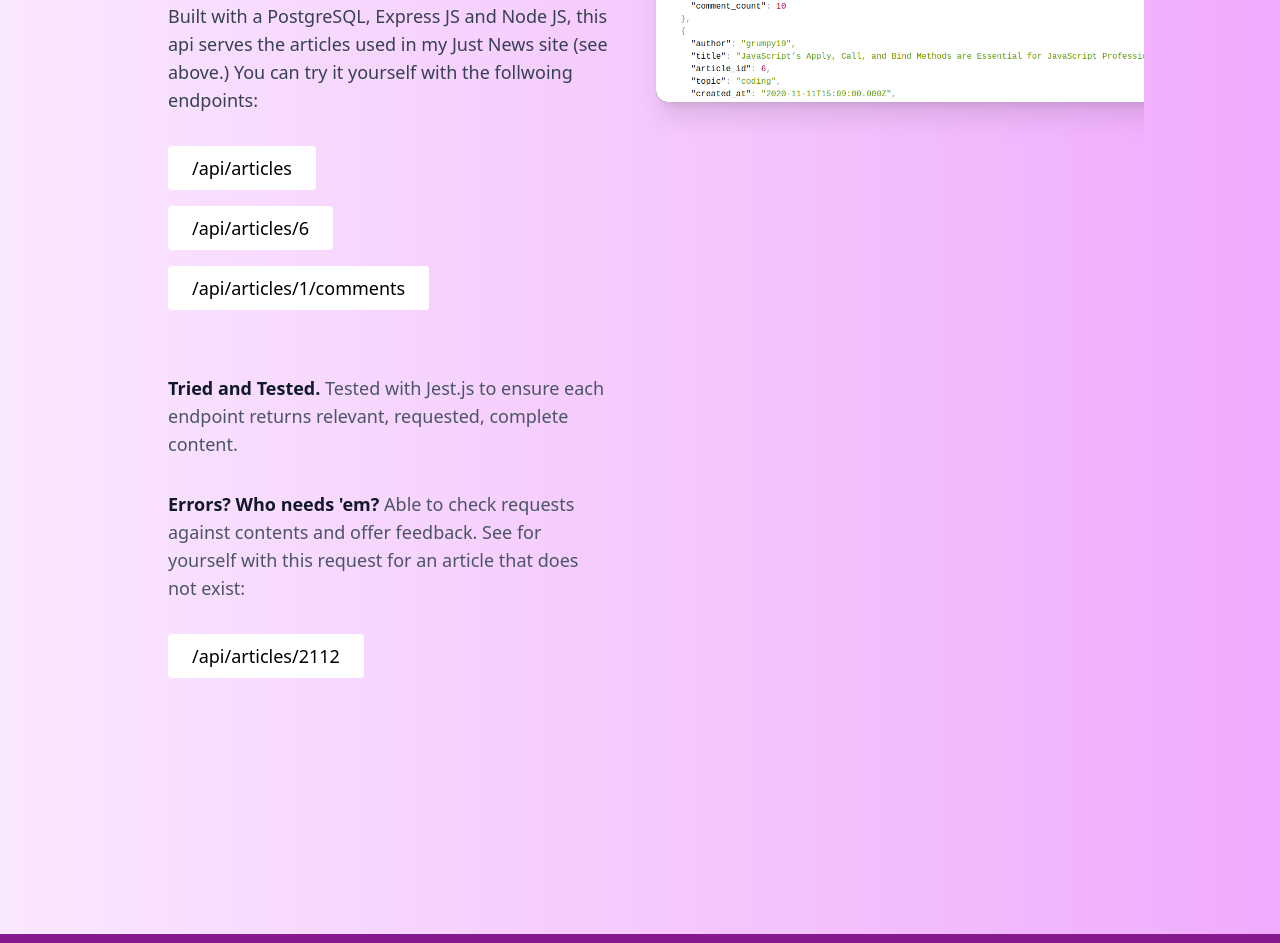
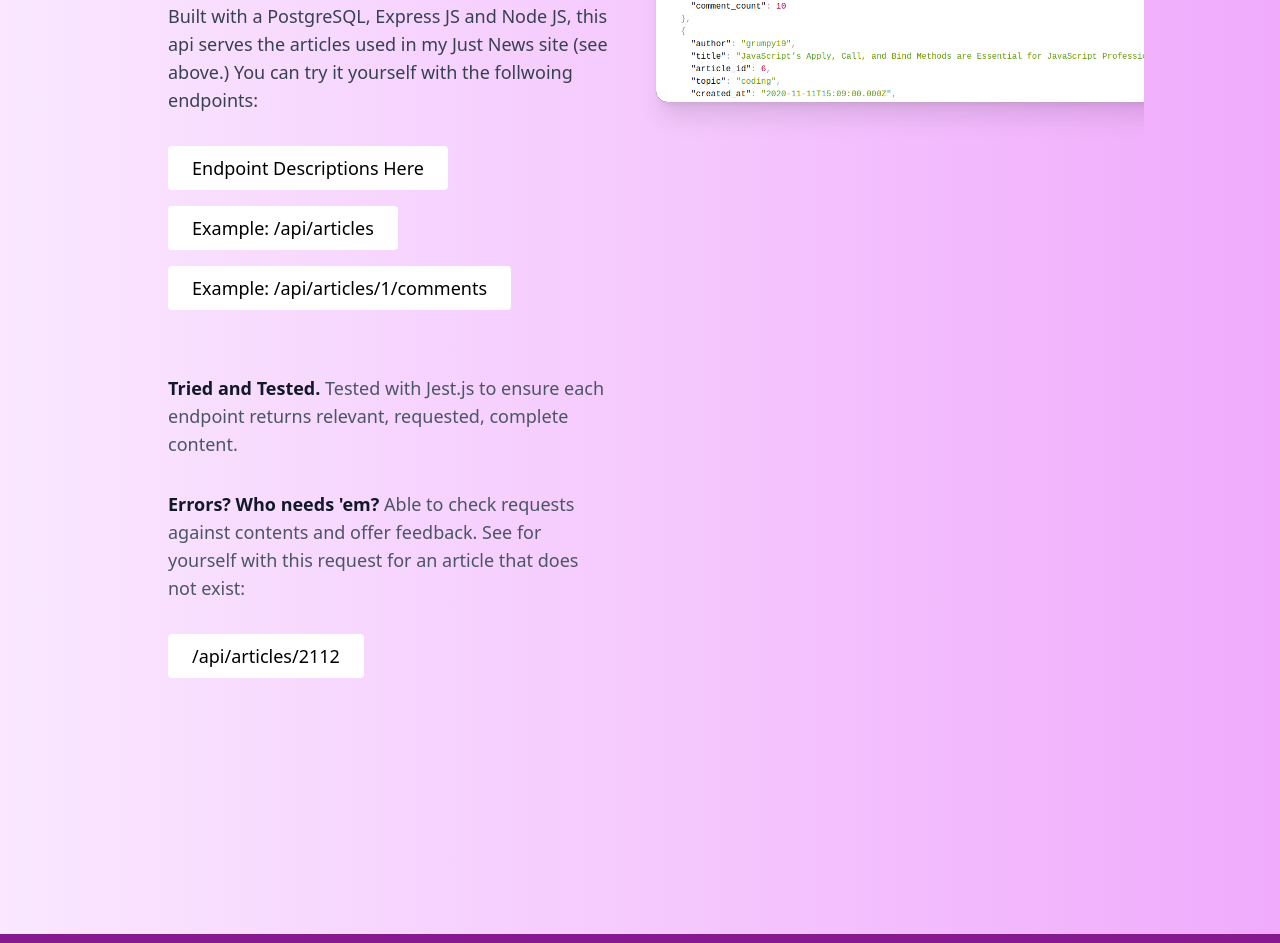
Before and after one commit to DanielCouperthwaite/Portfolio, a React (Vite) app: page / in a window 1280 px wide. Shown: the part 4222-5165 px from the top of the page. Built offline with nearby package versions, Linux system fonts and the light colour scheme.

Commit message:
modify spacing in project section

```diff
--- a/src/components/About.jsx
+++ b/src/components/About.jsx
@@ -39,7 +39,7 @@ export default function About () {
 
 <div id="top" className="container mx-auto flex px-10 sm:px-20 py-20 md:flex-row flex-col items-center">
   <div >
-    <h1 className="title-font md:text-8xl text-4xl mb-12 font-large text-black py-10 sm:py-16">
+    <h1 className="title-font md:text-8xl text-4xl mb-12 font-large text-black py-7 sm:py-16">
       Daniel Couperthwaite
 
     </h1>
--- a/src/components/Projects.jsx
+++ b/src/components/Projects.jsx
@@ -50,7 +50,7 @@ export default function Projects() {
         </div>
         <div className="-ml-12 -mt-12 p-12 lg:sticky lg:top-4 lg:col-start-2 lg:row-span-2 lg:row-start-1 lg:overflow-hidden">
           <a target="_blank" href="https://just-news8118.netlify.app/"><img
-            className="w-[48rem] max-w-none rounded-xl bg-gray-900 shadow-xl ring-1 ring-gray-400/10 sm:w-[40rem]"
+            className="w-[30rem] max-w-none rounded-xl bg-gray-900 shadow-xl ring-1 ring-gray-400/10 sm:w-[40rem]"
             src={just}
             alt="A screenshot of the Just News home page"
 
@@ -138,13 +138,11 @@ export default function Projects() {
               </p>
               <ul className="mt-8 space-y-4">
 
-              <li><a target="_blank" href="https://nc-news-qkml.onrender.com/api/articles" ><button target="_blank" className="flex-1 inline-flex text-black bg-white border-0 py-2 px-6 focus:outline-none hover:bg-gray-700 hover:text-white rounded text-lg">/api/articles</button></a></li>
+              <li><a target="_blank" href="https://nc-news-qkml.onrender.com/api/articles/api" ><button target="_blank" className="flex-1 inline-flex text-black bg-white border-0 py-2 px-6 focus:outline-none hover:bg-gray-700 hover:text-white rounded text-lg">Endpoint Descriptions Here</button></a></li>
 
+              <li><a target="_blank" href="https://nc-news-qkml.onrender.com/api/articles" ><button target="_blank" className="flex-1 inline-flex text-black bg-white border-0 py-2 px-6 focus:outline-none hover:bg-gray-700 hover:text-white rounded text-lg">Example: /api/articles</button></a></li>
 
-              <li><a target="_blank" href="https://nc-news-qkml.onrender.com/api/articles/6/" ><button target="_blank" className="flex-1 inline-flex text-black bg-white border-0 py-2 px-6 focus:outline-none hover:bg-gray-700 hover:text-white rounded text-lg">/api/articles/6</button></a></li>
-
-
-              <li><a target="_blank" href="https://nc-news-qkml.onrender.com/api/articles/11/comments"><button target="_blank"  className="flex-1 inline-flex text-black bg-white border-0 py-2 px-6 focus:outline-none hover:bg-gray-700 hover:text-white rounded text-lg">/api/articles/1/comments</button></a></li>
+              <li><a target="_blank" href="https://nc-news-qkml.onrender.com/api/articles/11/comments"><button target="_blank"  className="flex-1 inline-flex text-black bg-white border-0 py-2 px-6 focus:outline-none hover:bg-gray-700 hover:text-white rounded text-lg">Example: /api/articles/1/comments</button></a></li>
 
               </ul>
               <ul role="list" className="mt-8 space-y-8 text-gray-600">
```
